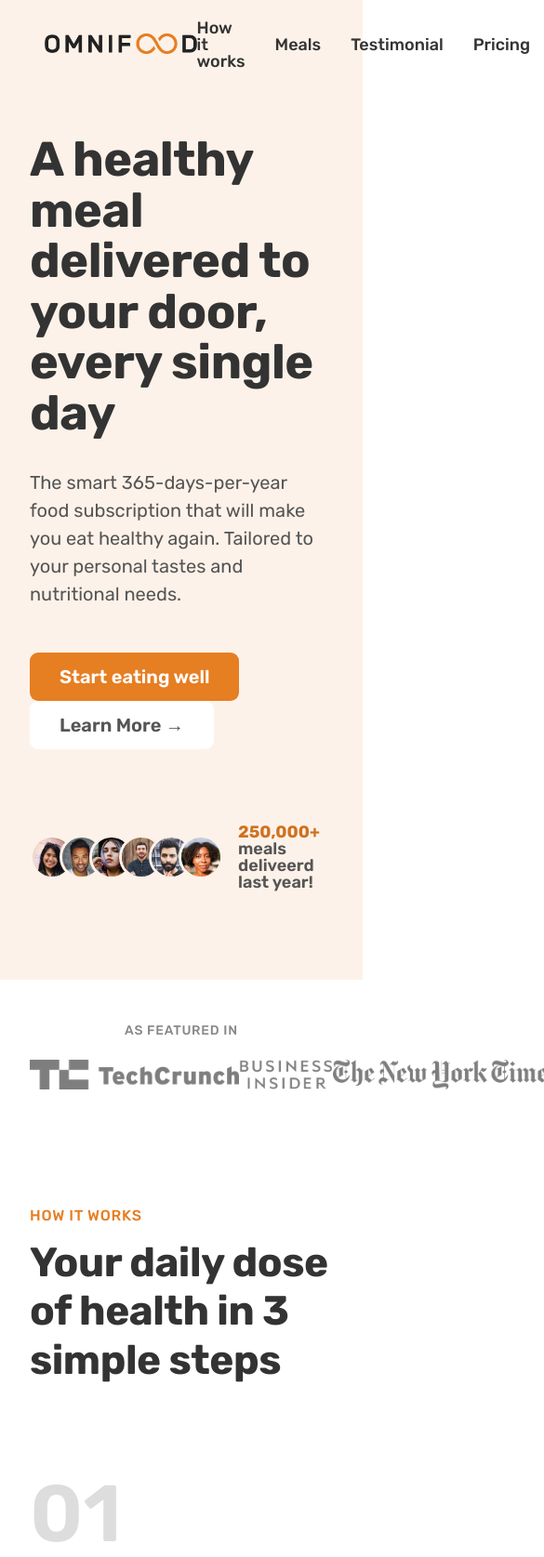
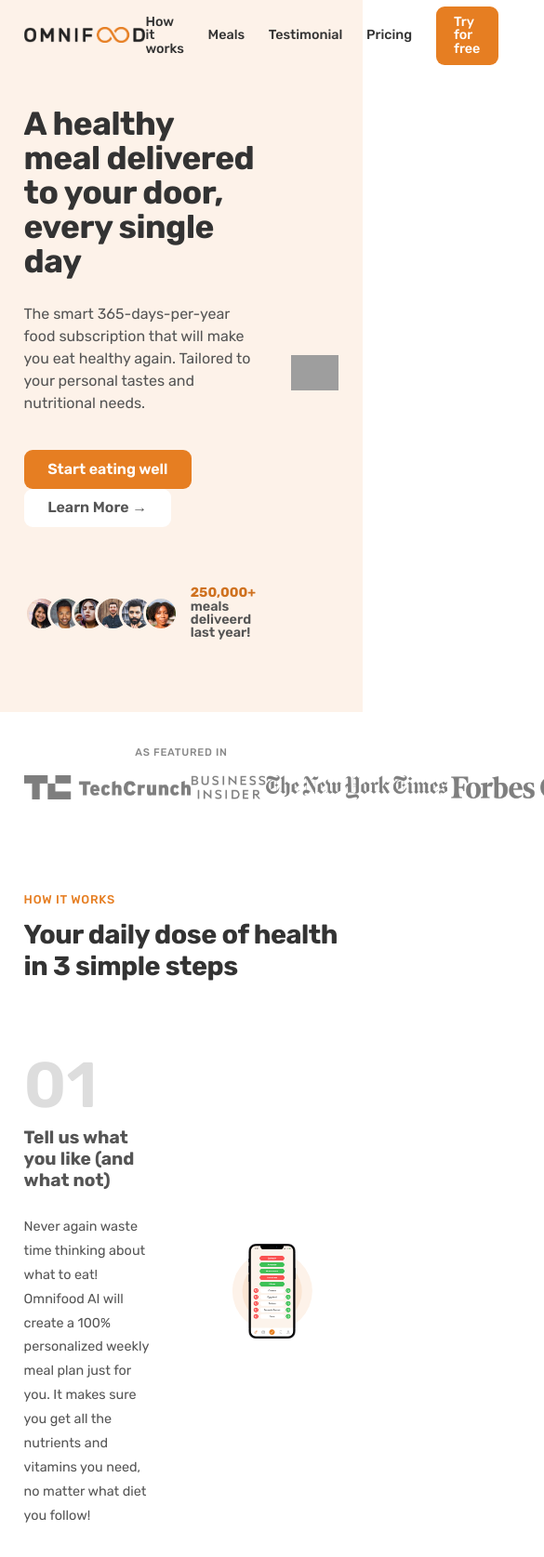
Before and after one commit to Ho3einWave/omnifood, a plain HTML site: page index.html in a window 390 px wide. Shown: the top 1675 px of the page at 93% size, 585 px wide, since content can reach past the window. Drawn offline with nearby package versions, Linux system fonts and the light colour scheme; grey boxes are pictures that could not be loaded.

Commit message:
responsive to some small screen and tablets

```diff
--- /dev/null
+++ b/css/queries.css
@@ -0,0 +1,48 @@
+/* ************
+  Below 1344px
+ ************ */
+
+@media (max-width:84em) {
+    .hero {
+        max-width: 120rem;
+    }
+    .heading-primary {
+        font-size: 4.4rem;
+    }
+    .gallery {
+        grid-template-columns: repeat(2, 1fr);
+    }
+}
+
+
+/* ************
+  Below 1200px (Landscape Tablets)
+ ************ */
+
+@media (max-width:75em) {
+    html {
+        font-size: 50%;
+    }
+    .grid {
+        column-gap: 4.8;
+        row-gap: 6.4rem;
+    }
+    .heading-secondary {
+        font-size: 3.6rem;
+    }
+    .heading-tertiary {
+        font-size: 2.4rem;
+    }
+    .header {
+        padding: 0 3.2rem;
+    }
+    .main-nav-list {
+        gap: 3.2rem;
+    }
+    .hero {
+        gap: 4.8rem;
+    }
+    .testimonial-container {
+        padding: 9.6rem 3.2rem;
+    }
+}
--- a/css/style.css
+++ b/css/style.css
@@ -24,7 +24,7 @@
 .main-nav-list {
     list-style: none;
     display: flex;
-    gap: 3.2rem;
+    gap: 4.8rem;
     align-items: center;
 }
 
--- a/index.html
+++ b/index.html
@@ -11,6 +11,7 @@
     <link href="https://fonts.googleapis.com/css2?family=Rubik:wght@400;500;600;700&display=swap" rel="stylesheet">
     <link rel="stylesheet" href="css/general.css">
     <link rel="stylesheet" href="css/style.css">
+    <link rel="stylesheet" href="css/queries.css">
     <title>Omnifood</title>
 </head>
 
```
